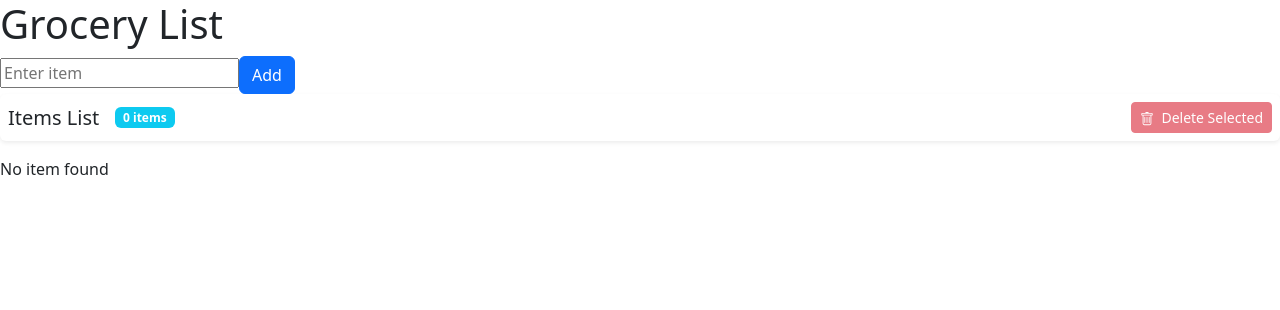
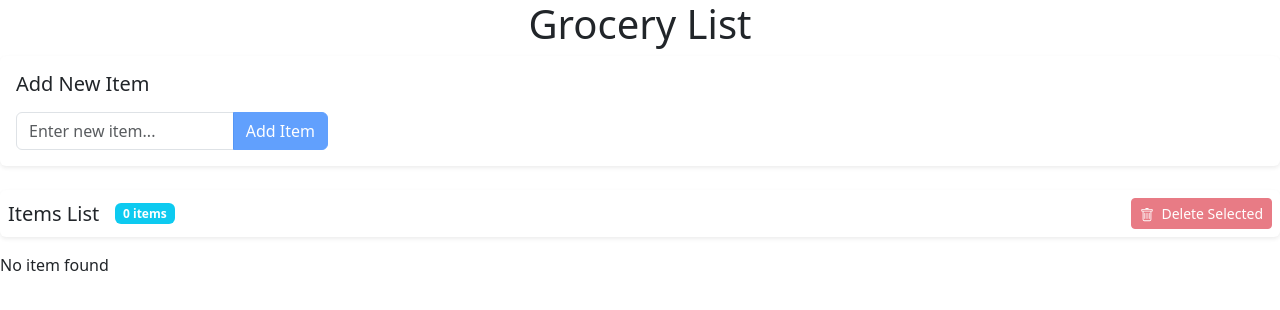
Before and after one commit to adlerabraham/Todolist, a React (Vite) app in the folder Todolist/: page / in a window 1280 px wide. Shown: the top 310 px of the page. Built offline with nearby package versions, Linux system fonts and the light colour scheme.

Commit message:
header and input modified

```diff
--- a/Todolist/src/Components/ListGroup.css
+++ b/Todolist/src/Components/ListGroup.css
@@ -15,3 +15,21 @@
 .highlight-item {
     animation: highlight 1s ease;
 }
+
+.input-width {
+    width: 25% !important;
+}
+
+/* For responsive behavior */
+
+@media (max-width: 590px) {
+    .input-width {
+        width: 100% !important;
+    }
+}
+
+@media(min-width:591px) and (max-width:920px) {
+    .input-width {
+        width: 50% !important;
+    }
+}
--- a/Todolist/src/Components/ListGroup.tsx
+++ b/Todolist/src/Components/ListGroup.tsx
@@ -81,14 +81,29 @@ function ListGroup() {
 
     return (
         <>
-            {/* <style>
-                {`
-
-                `}
-            </style> */}
-            <h1>Grocery List</h1>
+            <h1 className="text-center">Grocery List</h1>
             <form onSubmit={handleSubmit}>
-                <input
+                {/* Add new item section */}
+                <div className="mb-4 p-3 bg-white rounded shadow-sm">
+                    <h5 className="mb-3">Add New Item</h5>
+                    <div className="input-group input-width">
+                        <input
+                            type="text"
+                            className="form-control"
+                            value={entry}
+                            onChange={(e) => setEntry(e.target.value)}
+                            placeholder="Enter new item..."
+                        />
+                        <button
+                            className="btn btn-primary"
+                            onClick={handleSubmit}
+                            disabled={!entry.trim()}
+                        >
+                            Add Item
+                        </button>
+                    </div>
+                </div>
+                {/* <input
                     type="text"
                     placeholder='Enter item'
                     value={entry}
@@ -100,7 +115,7 @@ function ListGroup() {
                     onClick={handleSubmit}
                 >
                     Add
-                </Button>
+                </Button> */}
             </form>
             <div className="d-flex justify-content-between align-items-center mb-3 p-2 bg-white rounded shadow-sm">
                 <div className="d-flex align-items-center">
```
